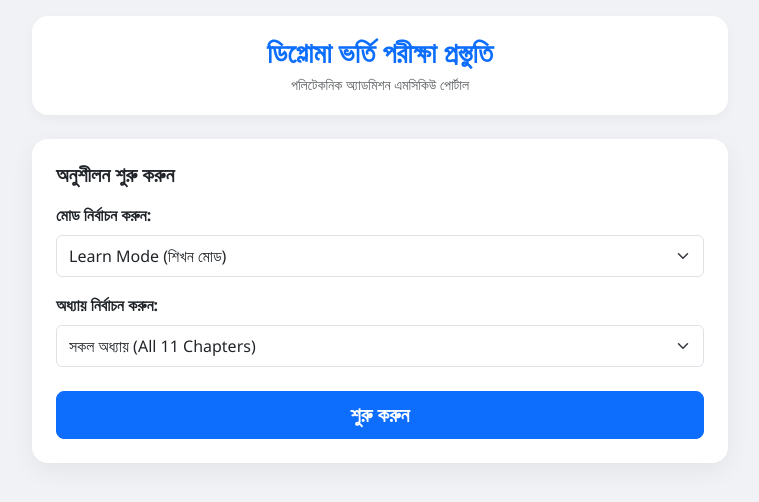
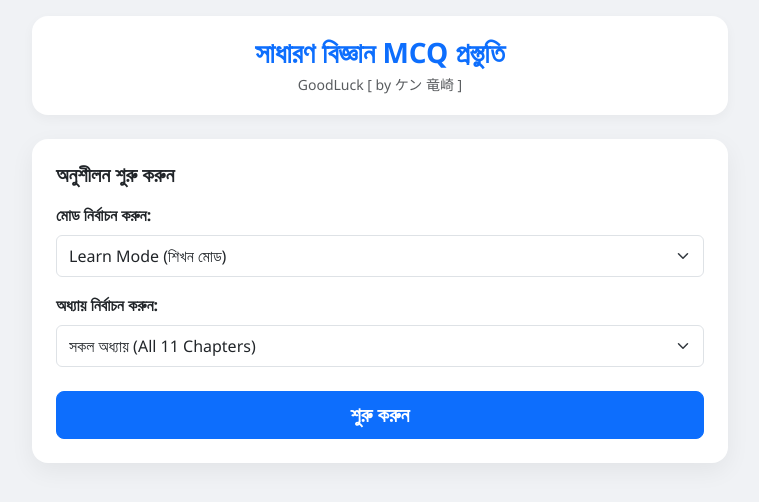
Before and after one commit to Proj-End/Question11, a plain HTML site: page index.html in a window 1280 px wide. Shown: the whole page, without its empty margins (260-1019 px from the left). Drawn offline with nearby package versions, Linux system fonts and the light colour scheme.

Commit message:
Update header text in index.html

```diff
--- a/index.html
+++ b/index.html
@@ -89,8 +89,8 @@
 <div class="container py-3" style="max-width: 720px;">
     <!-- HEADER -->
     <div class="app-header mb-4 text-center">
-        <h3 class="fw-bold text-primary mb-1">ডিপ্লোমা ভর্তি পরীক্ষা প্রস্তুতি</h3>
-        <p class="text-muted small mb-0">পলিটেকনিক অ্যাডমিশন এমসিকিউ পোর্টাল</p>
+        <h3 class="fw-bold text-primary mb-1">সাধারণ বিজ্ঞান MCQ প্রস্তুতি</h3>
+        <p class="text-muted small mb-0">GoodLuck [ by ケン 竜崎 ] </p>
     </div>
 
     <!-- SETUP SETUP CARD -->
```
